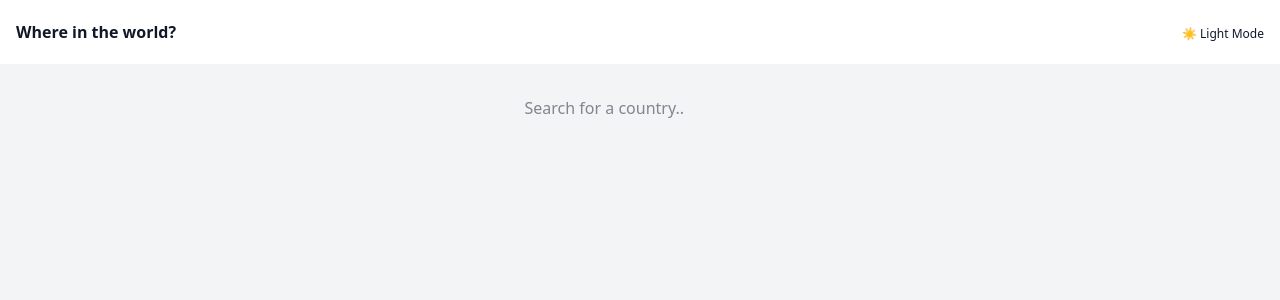
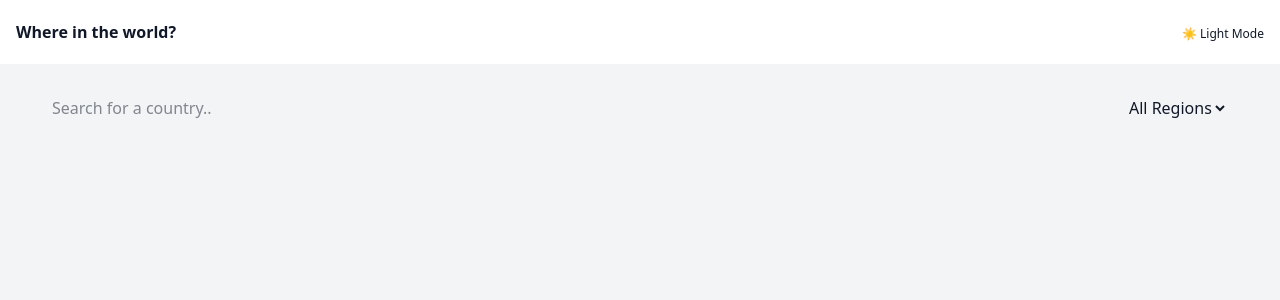
Before and after one commit to Facelles/react-country-app, a React (Vite) app: page / in a window 1280 px wide. Shown: the top 300 px of the page. Built offline with nearby package versions, Linux system fonts and the light colour scheme.

Commit message:
add input and filter

```diff
--- a/src/App.tsx
+++ b/src/App.tsx
@@ -39,8 +39,16 @@ function App() {
       </header>
 
       <div className="min-h-screen w-full pt-16">
-        <form action="/search" method='get'>
+        <form action="/search" method='get' className='max-w-screen-xl flex justify-between mx-5'>
           <input type="search" name='q' placeholder='Search for a country..' />
+          <select name="region-filter" id="region-select">
+                <option value="">All Regions</option>
+                <option value="Africa">Africa</option>
+                <option value="Americas">Americas</option>
+                <option value="Asia">Asia</option>
+                <option value="Europe">Europe</option>
+                <option value="Oceania">Oceania</option>
+          </select>
         </form>
       </div>
     </main>
```
Also changed, not shown: src/assets/search-interface-symbol.svg (added).
